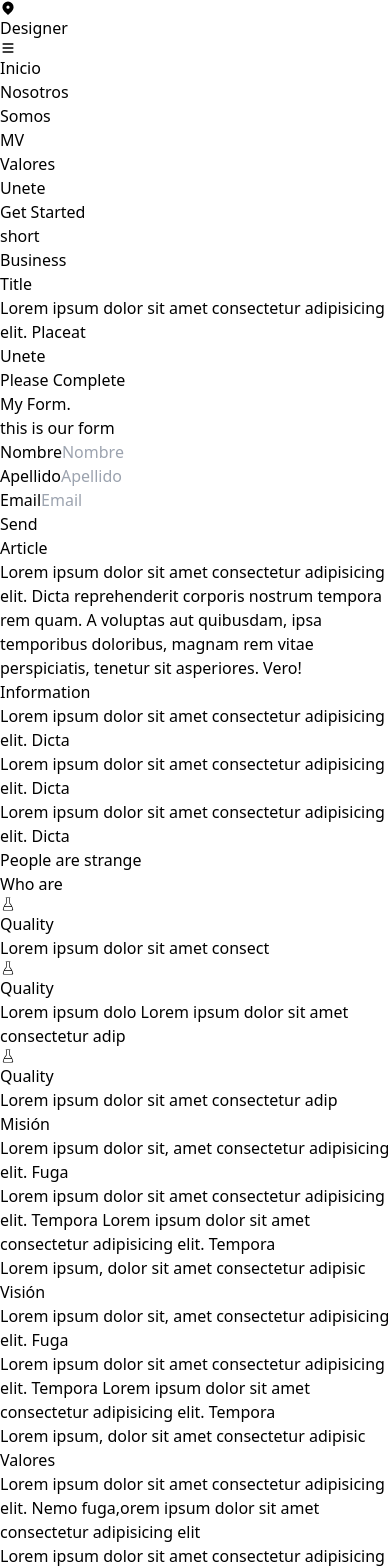
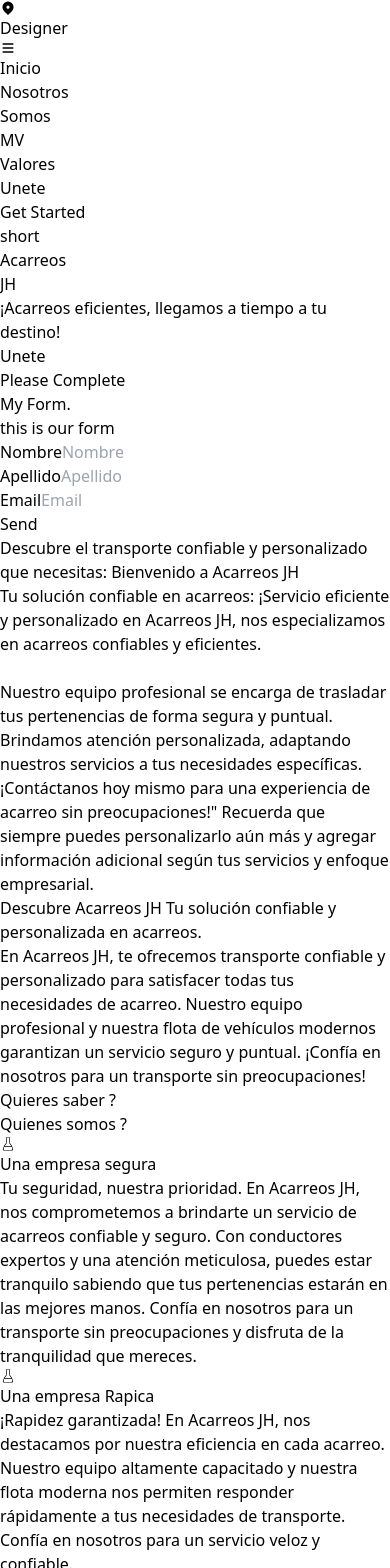
Before and after one commit to simon0820s/ReactTransport, a React (Vite) app: page / in a window 390 px wide. Shown: the top 1568 px of the page. Built offline with nearby package versions, Linux system fonts and the light colour scheme.

Commit message:
add text and responsive

```diff
--- a/src/pages/Inicio.jsx
+++ b/src/pages/Inicio.jsx
@@ -1,4 +1,3 @@
-import React from "react";
 import Form from "../components/Form";
 
 export default function Inicio() {
@@ -7,13 +6,13 @@ export default function Inicio() {
       id="inicio"
       className="flex items-center h-screen bg-purple-500 bg-opacity-20"
     >
-      <article className="flex-1 flex items-center justify-center w-20 ml-4 sm:ml-10 md:ml-10 sm:mr-48">
+      <article className="flex-1 flex items-center justify-center w-20 ml-4 sm:ml-10 md:ml-10 lg:ml-20 sm:mr-48">
         <div className="">
           <p className="text-[#10E698] text-lg md:text-2xl font-bold ml-1">short</p>
-          <h1 className="font-bold text-6xl sm:text-8xl md:text-9xl lg:text-8xl text-white">Business</h1>
-          <h1 className="font-bold text-6xl sm:text-8xl md:text-9xl lg:text-8xl text-white">Title</h1>
+          <h1 className="font-bold text-6xl sm:text-8xl md:text-9xl lg:text-8xl text-white">Acarreos</h1>
+          <h1 className="font-bold text-6xl sm:text-8xl md:text-9xl lg:text-8xl text-white">JH</h1>
           <p className="text-white mt-4 ml-1 sm:ml-2 md:ml-4 font-normal sm:font-medium sm:text-xl">
-            Lorem ipsum dolor sit amet consectetur adipisicing elit. Placeat
+          ¡Acarreos eficientes, llegamos a tiempo a tu destino!
           </p>
           <button className="flex-1 w-1/2 h-8 sm:h-10 py-1 mt-4 rounded-sm font-medium md:font-bold md:text-xl md:mt-8 lg:ml-4 bg-[#10e698] hover:bg-[#10e69870] hover:text-neutral-100 transition-all ease-in-out duration-300">
             Unete
--- a/src/pages/Mision.jsx
+++ b/src/pages/Mision.jsx
@@ -6,32 +6,45 @@ export default function MisionVision() {
     >
       <div className="flex flex-col gap-4 sm:gap-40 md:gap-20 lg:gap-10 px-4 py-8 mt-10 md:mr-4 lg:mr-0">
         <div className="flex flex-col items-center justify-center lg:h-60 lg:mr-4 bg-neutral-100 rounded-xl">
-          <h1 className="text-3xl sm:text-5xl lg:text-6xl font-medium sm:font-semibold text-[#2f4a69] mt-1">Misión</h1>
+          <h1 className="text-3xl sm:text-5xl lg:text-6xl font-medium sm:font-semibold text-[#2f4a69] mt-1">
+            Misión
+          </h1>
           <div className="flex flex-col items-center gap-2 text-center px-2 py-1">
-            <p className="font-medium sm:font-semibold sm:text-2xl">
-              Lorem ipsum dolor sit, amet consectetur adipisicing elit. Fuga
+            <p className="text-xs sm:text-2xl md:text-xl">
+              Buscamos conectar las personas que necesitan transportar todo tipo
+              de cosas con aquellos que pueden prestar el servicio de
+              transporte, buscando siempre que el usuario tenga la mejor
+              experiencia. De esta manera lograr que sea más fácil y rápido la
+              búsqueda de un transporte para llevar materiales de construcción,
+              mudanzas, acarreos, entre otros, el principal objetivo es resolver
+              el problema más común de las personas a la hora de comprar algo,
+              no saber en qué llevar hasta el lugar en que las necesitan, lo que
+              ha comprado. Además, se busca que las personas que necesitan el
+              servicio lo adquieran a un precio justo y que éste a su vez sea
+              justo para quien lo presta.<br/><br/>
             </p>
-
-            <p className="font-normal sm:font-medium sm:text-xl">
-              Lorem ipsum dolor sit amet consectetur adipisicing elit. Tempora
-              Lorem ipsum dolor sit amet consectetur adipisicing elit. Tempora
-            </p>
-            <p>Lorem ipsum, dolor sit amet consectetur adipisic</p>
           </div>
         </div>
 
         <div className="flex flex-col items-center justify-center lg:h-60 lg:mr-4 bg-neutral-100 rounded-xl">
-          <h1 className="text-3xl sm:text-5xl lg:text-6xl font-medium sm:font-semibold text-[#2f4a69] mt-1">Visión</h1>
+          <h1 className="text-3xl sm:text-5xl lg:text-6xl font-medium sm:font-semibold text-[#2f4a69] mt-1">
+            Visión
+          </h1>
           <div className="flex flex-col items-center gap-2 text-center px-2 py-1">
-            <p className="font-medium sm:font-semibold sm:text-2xl">
-              Lorem ipsum dolor sit, amet consectetur adipisicing elit. Fuga
+            <p className="text-xs sm:text-2xl md:text-xl">
+              Nuestra misión de ayudar a las personas a conectarse y transportar
+              sus cosas más fácil, es la que no permite que nos detengamos en
+              seguir trabajando para ustedes, ese es nuestro motivo todos los
+              días para levantarnos de la cama y brindarles un mejor servicio, y
+              así, puedan ustedes cada día encontrar mas facil y rapido un
+              transporte para llevar lo que necesitan. Ésta idea nació en una
+              tarde de lluvia, desde ahí hemos venido trabajando cada día para
+              brindarles el mejor servicio. Así, lograr que todo lo que parecía
+              un dolor de cabeza a la hora de cambiar de casa, de querer
+              remodelar la casa, de hacer una construcción por no saber en que
+              llevar los materiales o cosas del hogar, ya no lo sea, pues es
+              nuestro motor darles soluciones a sus problemas.<br/><br/>
             </p>
-
-            <p className="font-normal sm:font-medium sm:text-xl">
-              Lorem ipsum dolor sit amet consectetur adipisicing elit. Tempora
-              Lorem ipsum dolor sit amet consectetur adipisicing elit. Tempora
-            </p>
-            <p>Lorem ipsum, dolor sit amet consectetur adipisic</p>
           </div>
         </div>
       </div>
--- a/src/pages/Nosotros.jsx
+++ b/src/pages/Nosotros.jsx
@@ -6,29 +6,36 @@ export default function Nosotros() {
     >
       <div className="flex flex-col items-center text-center justify-between py-20 md:py-10 px-8 sm:px-20 lg:px-40 gap-10 sm:gap-20 md:gap-20">
         <div className="md:mt-8">
-          <h1 className="text-4xl sm:text-5xl md:text-6xl font-bold text-[#2f4a69]">
-            Article
+          <h1 className="text-lg sm:text-5xl md:text-4xl lg:text-3xl font-bold text-[#2f4a69]">
+            Descubre el transporte confiable y personalizado que necesitas:
+            Bienvenido a Acarreos JH
           </h1>
-          <p className="mt-4 sm:text-xl md:text-2xl lg:text-3xl">
-            Lorem ipsum dolor sit amet consectetur adipisicing elit. Dicta
-            reprehenderit corporis nostrum tempora rem quam. A voluptas aut
-            quibusdam, ipsa temporibus doloribus, magnam rem vitae perspiciatis,
-            tenetur sit asperiores. Vero!
+          <p className="mt-4 text-sm sm:text-xl md:text-lg lg:text-xl">
+            Tu solución confiable en acarreos: ¡Servicio eficiente y
+            personalizado en Acarreos JH, nos especializamos en acarreos
+            confiables y eficientes.
+            <br />
+            <br /> Nuestro equipo profesional se encarga de trasladar tus
+            pertenencias de forma segura y puntual. Brindamos atención
+            personalizada, adaptando nuestros servicios a tus necesidades
+            específicas. ¡Contáctanos hoy mismo para una experiencia de acarreo
+            sin preocupaciones!" Recuerda que siempre puedes personalizarlo aún
+            más y agregar información adicional según tus servicios y enfoque
+            empresarial.
           </p>
         </div>
 
         <div>
-          <h1 className="text-4xl sm:text-5xl md:text-6xl text-[#2f4a69]">Information</h1>
-          <p className="mt-4 sm:text-xl md:text-2xl lg:text-3xl">
-            Lorem ipsum dolor sit amet consectetur adipisicing elit. Dicta
-          </p>
-
-          <p className="mt-4 sm:text-xl md:text-2xl lg:text-3xl">
-            Lorem ipsum dolor sit amet consectetur adipisicing elit. Dicta
-          </p>
-
-          <p className="mt-4 sm:text-xl md:text-2xl lg:text-3xl">
-            Lorem ipsum dolor sit amet consectetur adipisicing elit. Dicta
+          <h1 className="text-lg sm:text-5xl md:text-3xl text-[#2f4a69]">
+            Descubre Acarreos JH Tu solución confiable y personalizada en
+            acarreos.
+          </h1>
+          <p className="mt-4 text-xs sm:text-xl md:text-2xl lg:text-lg">
+            En Acarreos JH, te ofrecemos transporte confiable y
+            personalizado para satisfacer todas tus necesidades de acarreo.
+            Nuestro equipo profesional y nuestra flota de vehículos modernos
+            garantizan un servicio seguro y puntual. ¡Confía en nosotros para un
+            transporte sin preocupaciones!
           </p>
         </div>
       </div>
--- a/src/pages/QuienesSomos.jsx
+++ b/src/pages/QuienesSomos.jsx
@@ -9,10 +9,10 @@ export default function QuienesSomos() {
       <div className="flex flex-col justify-center sm:justify-start h-4/5 bg-neutral-100 md:mr-8">
         <div className="flex flex-col items-center sm:mt-20">
           <h2 className="text-[#2f4a69] text-3xl sm:text-5xl lg:text-6xl">
-            People are strange
+            Quieres saber ?
           </h2>
-          <h1 className="text-[#2f4a69] text-6xl sm:text-8xl lg:text-9xl">
-            Who are
+          <h1 className="text-[#2f4a69] text-4xl sm:text-7xl lg:text-9xl text-center">
+            Quienes somos ?
           </h1>
         </div>
 
@@ -22,11 +22,16 @@ export default function QuienesSomos() {
             <span className="w-16 sm:w-32 h-16 sm:h-32 bg-[#0d1926] mt-4 z-10">
               <CiBeaker1 className="text-[#10E698] text-5xl sm:text-8xl mt-2 ml-2 sm:ml-4 sm:mt-4" />
             </span>
-            <h3 className="mt-4 text-xl sm:text-4xl lg:text-5xl sm:font-normal">
-              Quality
+            <h3 className="mt-4 text-xl text-center sm:text-4xl md:text-3xl lg:text-2xl sm:font-normal">
+              Una empresa segura
             </h3>
-            <p className="text-center text-xs sm:text-base mt-2 sm:mt-4 px-4">
-              Lorem ipsum dolor sit amet consect
+            <p className="text-center text-xs sm:text-base md:text-xs mt-2 sm:mt-4 px-4">
+              Tu seguridad, nuestra prioridad. En Acarreos JH, nos comprometemos
+              a brindarte un servicio de acarreos confiable y seguro. Con
+              conductores expertos y una atención meticulosa, puedes estar
+              tranquilo sabiendo que tus pertenencias estarán en las mejores
+              manos. Confía en nosotros para un transporte sin preocupaciones y
+              disfruta de la tranquilidad que mereces.
             </p>
           </div>
 
@@ -35,11 +40,15 @@ export default function QuienesSomos() {
             <span className="w-16 sm:w-32 h-16 sm:h-32 bg-[#0d1926] mt-4 z-10">
               <CiBeaker1 className="text-[#10E698] text-5xl sm:text-8xl mt-2 ml-2 sm:ml-4 sm:mt-4" />
             </span>
-            <h3 className="mt-4 text-xl sm:text-4xl lg:text-5xl sm:font-normal">
-              Quality
+            <h3 className="mt-4 text-xl sm:text-4xl md:text-3xl text-center lg:text-2xl sm:font-normal">
+              Una empresa Rapica
             </h3>
-            <p className="text-center text-xs sm:text-base mt-2 sm:mt-4 px-4">
-              Lorem ipsum dolo Lorem ipsum dolor sit amet consectetur adip
+            <p className="text-center text-xs sm:text-xs mt-2 sm:mt-4 px-4">
+              ¡Rapidez garantizada! En Acarreos JH, nos destacamos por nuestra
+              eficiencia en cada acarreo. Nuestro equipo altamente capacitado y
+              nuestra flota moderna nos permiten responder rápidamente a tus
+              necesidades de transporte. Confía en nosotros para un servicio
+              veloz y confiable.
             </p>
           </div>
 
@@ -48,11 +57,16 @@ export default function QuienesSomos() {
             <span className="w-16 sm:w-32 h-16 sm:h-32 bg-[#0d1926] mt-4 z-10">
               <CiBeaker1 className="text-[#10E698] text-5xl sm:text-8xl mt-2 ml-2 sm:ml-4 sm:mt-4" />
             </span>
-            <h3 className="mt-4 text-xl sm:text-4xl lg:text-5xl sm:font-normal">
-              Quality
+            <h3 className="mt-4 text-xl sm:text-4xl md:text-3xl lg:text-2xl text-center sm:font-normal">
+              Una empresa Eficaz
             </h3>
-            <p className="text-center text-xs sm:text-base mt-2 sm:mt-4 px-4">
-              Lorem ipsum dolor sit amet consectetur adip
+            <p className="text-center text-xs sm:text-base md:text-xs mt-2 sm:mt-4 px-4">
+              La eficacia que necesitas. En Acarreos JH, nos
+              enorgullece ofrecerte un servicio de acarreo altamente eficaz.
+              Nuestro equipo capacitado y nuestra atención meticulosa a los
+              detalles garantizan una ejecución eficiente en cada traslado.
+              Confía en nosotros para un servicio de acarreo que cumpla tus
+              expectativas y te brinde tranquilidad.
             </p>
           </div>
         </div>
--- a/src/pages/Valores.jsx
+++ b/src/pages/Valores.jsx
@@ -11,21 +11,26 @@ export default function Valores() {
           <h1 className="text-2xl sm:text-4xl text-[#2f4a69] font-bold underline">
             Valores
           </h1>
-          <p className="text-center text-sm sm:text-medium lg:text-2xl">
-            Lorem ipsum dolor sit amet consectetur adipisicing elit. Nemo
-            fuga,orem ipsum dolor sit amet consectetur adipisicing elit
+          <p className="text-center text-xs sm:text-medium md:text-base lg:text-xl">
+            En Acarreos JH, nuestros valores fundamentales son:
+            Excelencia: Nos esforzamos por superar las expectativas y entregar
+            un servicio de acarreo excepcional en cada ocasión. Nos enfocamos en
+            la calidad, la eficiencia y la atención meticulosa a los detalles.
+            Integridad: Actuamos con honestidad, transparencia y ética en todas
+            nuestras interacciones. Valoramos la confianza de nuestros clientes
+            y nos comprometemos a mantener relaciones basadas en la confianza
+            mutua. Compromiso con los clientes: Nos preocupamos por entender tus
+            necesidades individuales y adaptar nuestros servicios para
+            satisfacerlas. Tu satisfacción es nuestra prioridad y nos esforzamos
+            por brindarte una atención personalizada y un servicio de calidad en
+            cada momento. En Acarreos JH, estos valores nos guían en
+            cada paso y nos aseguramos de cumplir con ellos en todos los
+            aspectos de nuestro negocio. Confía en nosotros para tus necesidades
+            de acarreo y experimenta la diferencia de trabajar con una empresa
+            comprometida con la excelencia, la integridad y la satisfacción del
+            cliente.
           </p>
-          <p className="text-center text-sm sm:text-medium lg:text-2xl">
-            Lorem ipsum dolor sit amet consectetur adipisicing elit. Nemo
-            fuga,orem ipsum dolor sit ametolor sit amet consectetur adipisicing
-            elit. Nemo fuga,orem ipsum dolor sipsum dolor sit ametolor sit amet
-            consectetur adipisicing elit. Nemo fuga,orem ipsum do
-          </p>
-          <p className="text-center text-sm sm:text-medium lg:text-2xl">
-            Lorem ipsum dolor sit amet consectetur adipisicing elit. Nemo
-            fuga
-          </p>
-          <RiBankFill className="text-4xl sm:text-5xl lg:text-6xl md:mt-20 lg:mt-0"/>
+          <RiBankFill className="text-4xl sm:text-5xl lg:text-6xl md:mt-20 lg:mt-0" />
         </div>
       </div>
     </section>
```
Also changed, not shown: src/pages/TrabajaConNosotros.jsx (+8 -10 lines), 1 other file (tests, documents, lock files or other folders).
